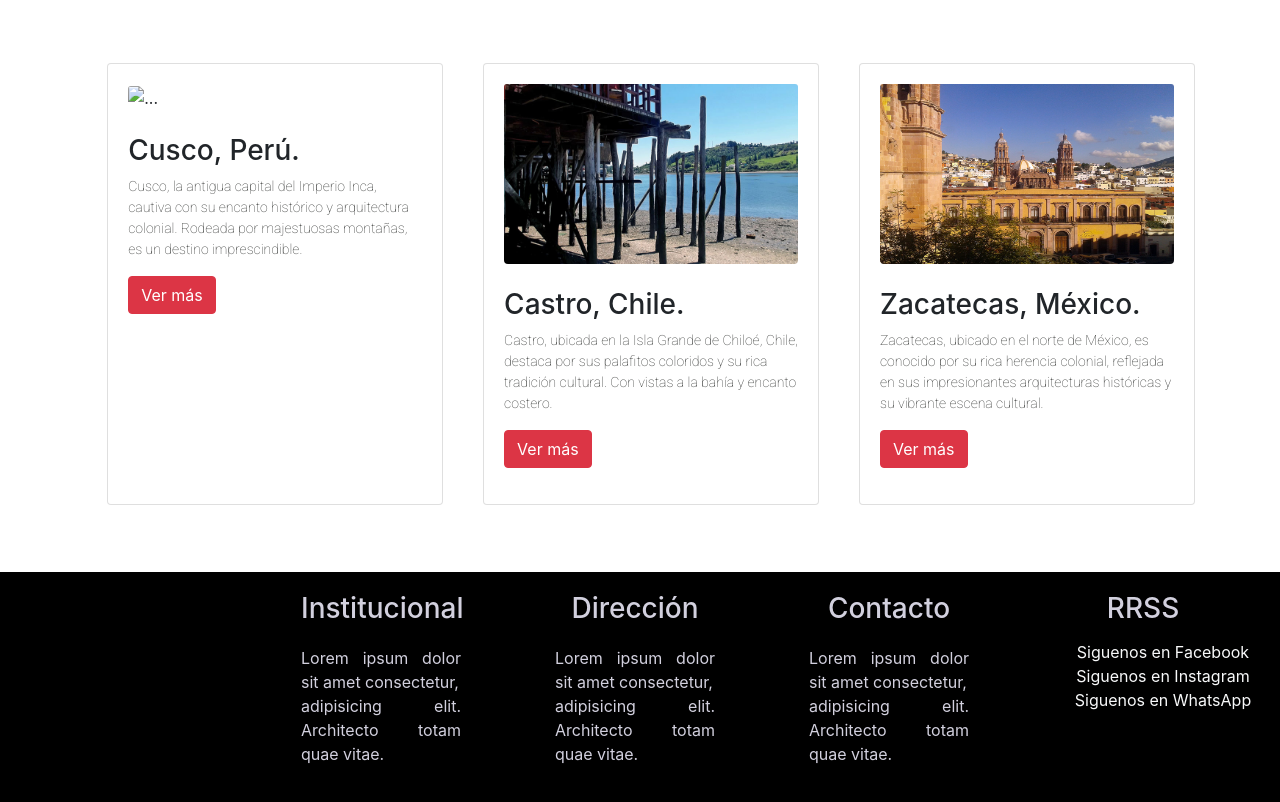
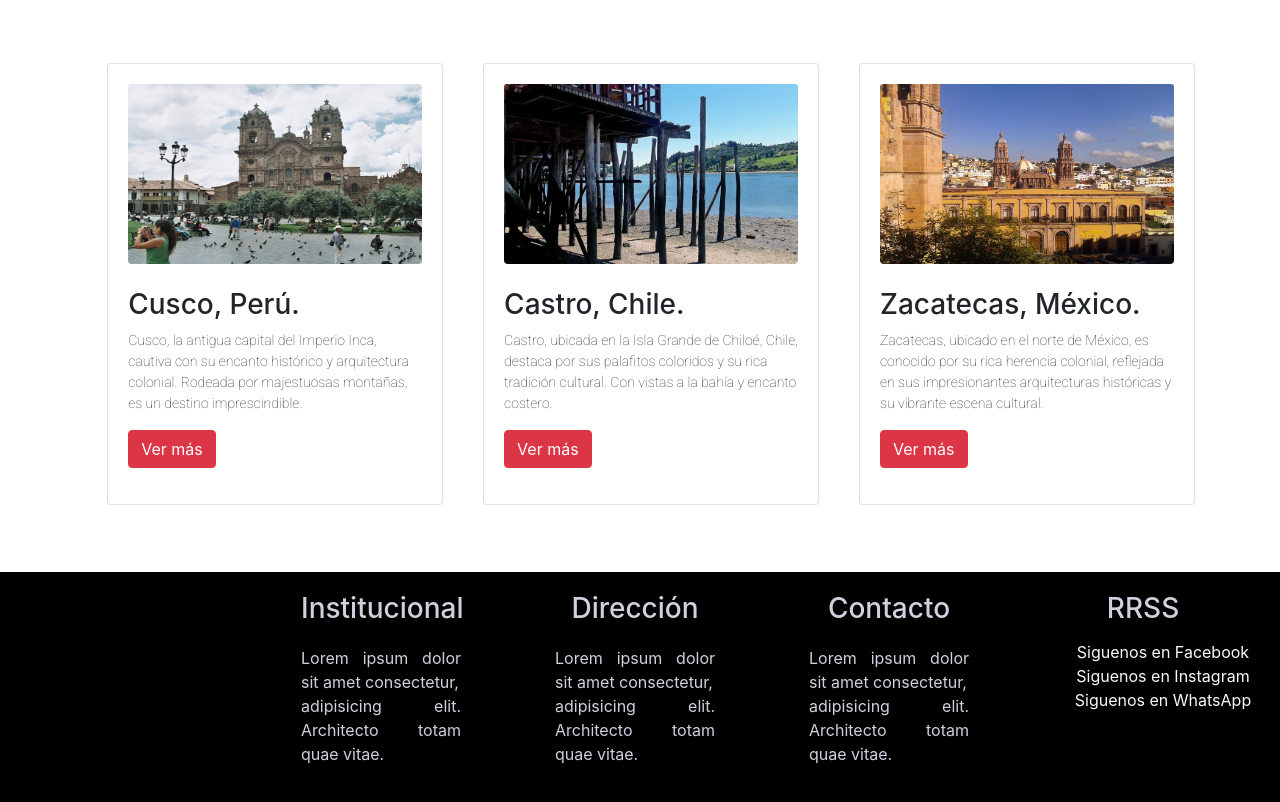
Before and after one commit to mavart2/clase1_coder-, a website: page productos.html in a window 1280 px wide. Shown: the part 1194-1996 px from the top of the page. Drawn offline with nearby package versions, Linux system fonts and the light colour scheme; grey boxes are pictures that could not be loaded; a web font is replaced by a local one.

Commit message:
productos foto

```diff
--- a/productos.html
+++ b/productos.html
@@ -359,7 +359,7 @@
             <section class="card-container">
                 <div class="card">
                     <div class="card-body">
-                        <img src="./img/cusco.jpeg" class="card-img-top" alt="...">
+                        <img src="./img/cusco.jpg" class="card-img-top" alt="...">
 
                         <h3 class="til pt-4">Cusco, Perú.</h3>
                         <p class="card-text ">Cusco, la antigua capital del Imperio Inca, cautiva con su encanto
```
